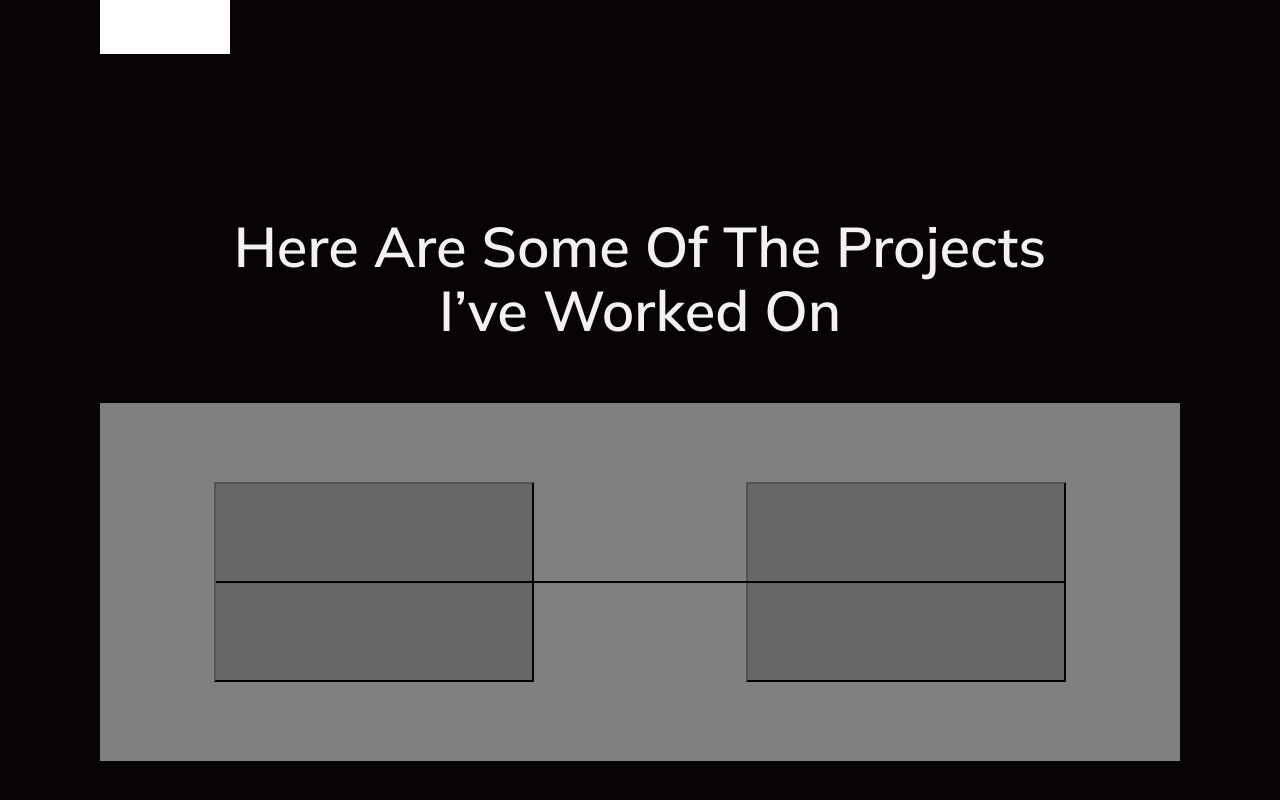
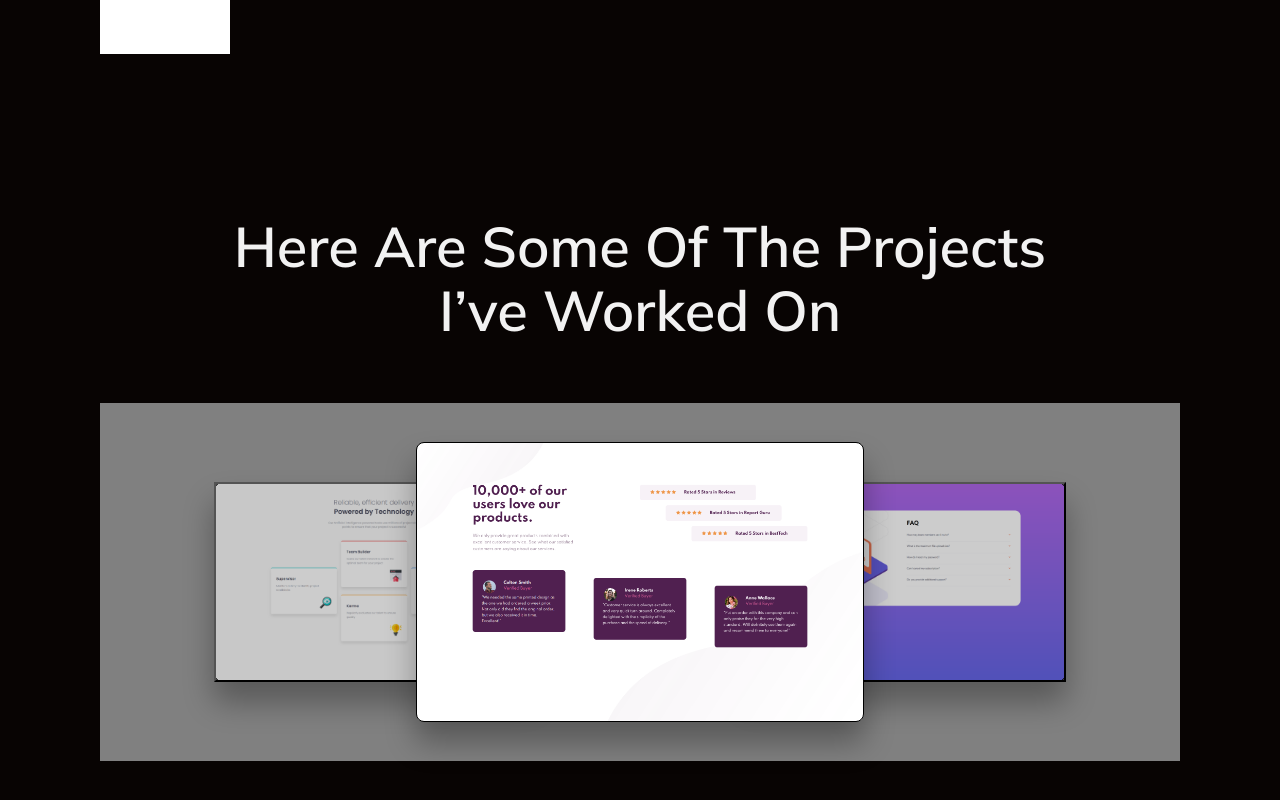
Before and after one commit to CarlosDRA/Portfolio, a React (Vite) app: page / in a window 1280 px wide. Shown: the part 1546-2346 px from the top of the page. Built offline with nearby package versions, Linux system fonts and the light colour scheme.

Commit message:
Changed card style

```diff
--- a/src/components/card/index.scss
+++ b/src/components/card/index.scss
@@ -1,5 +1,7 @@
 .card{
-    background-color: white;
+    aspect-ratio: 8 / 5;
     border-radius: 8px;
     border: solid 1px black;
+    box-shadow: 0 20px 30px 1px rgb(0 0 0 / 0.3);
+    cursor: pointer;
 }
```
